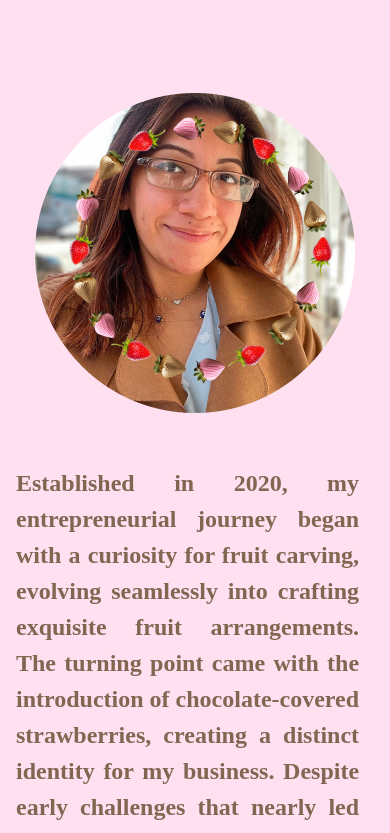
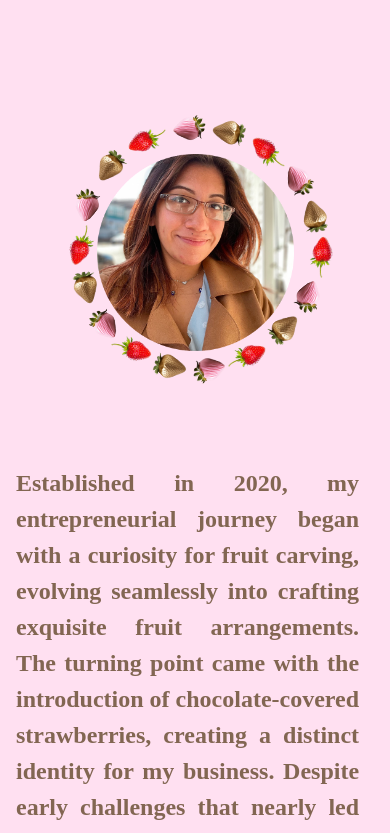
Before and after one commit to AlfredoMora06/ems_fruit_arrangements, a React (Create React App) app: page /0/about in a window 390 px wide. Shown: the top 833 px of the page. Built offline with nearby package versions, Linux system fonts and the light colour scheme; a web font is replaced by a local one.

Commit message:
image fix

```diff
--- a/src/views/About.tsx
+++ b/src/views/About.tsx
@@ -33,7 +33,8 @@ export default function About():JSX.Element {
       <div
         style={{
           background: `#FFE0F1`,
-          minHeight: isMobile ? "90vh" : "100vh"
+          minHeight: "100vh",
+          paddingBottom: 50
         }}
       >
         <Navbar />
@@ -43,7 +44,7 @@ export default function About():JSX.Element {
               <div
                 style={{
                   backgroundImage: `url(${Ellipse})`,
-                  backgroundSize: 'auto',
+                  backgroundSize: isMobile ? '55%' : 'auto',
                   backgroundRepeat: 'no-repeat',
                   backgroundPosition: 'center'
                 }}
```
